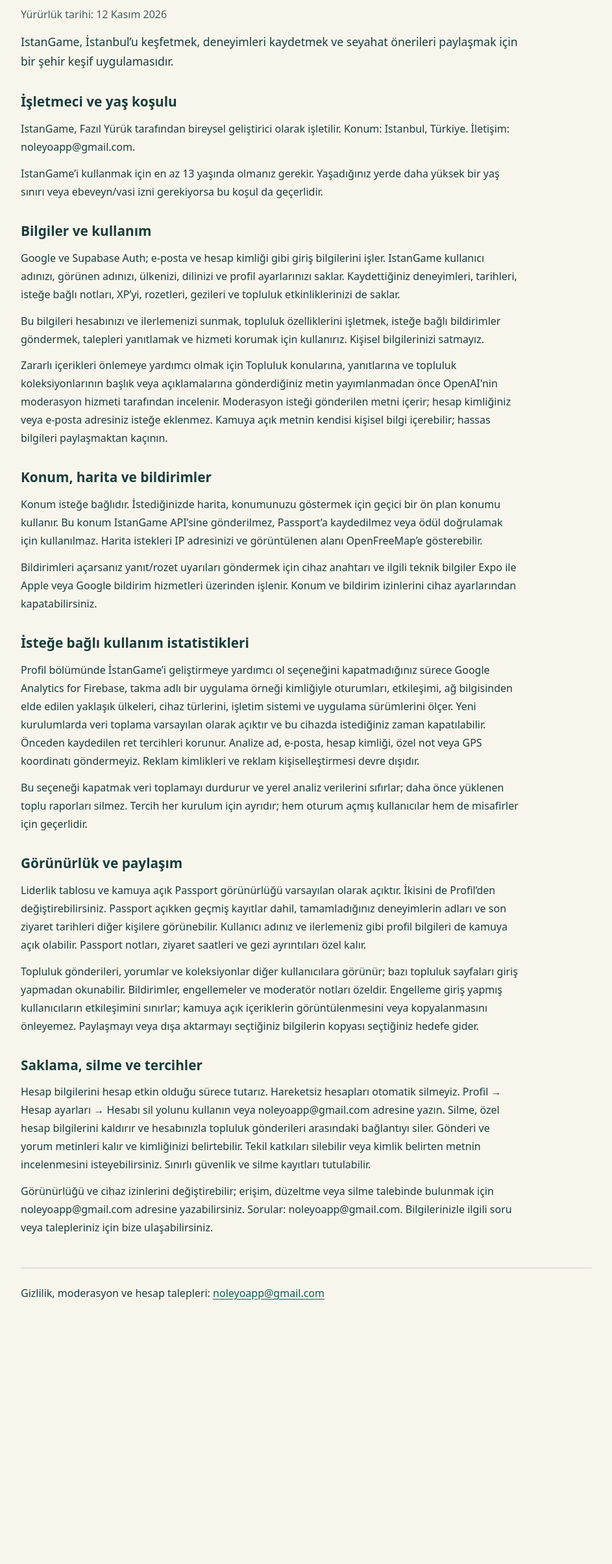
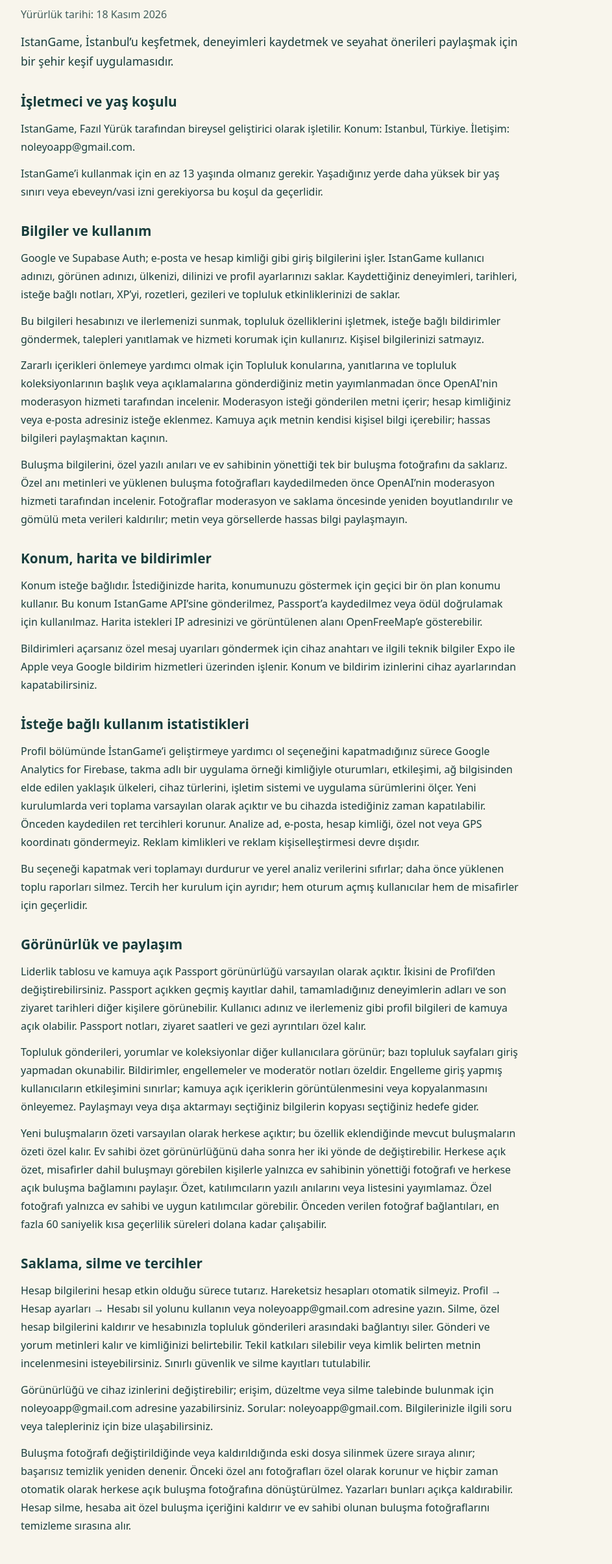
Before and after one commit to fazilyuruk/istangame-policies, a plain HTML site: page tr/privacy.html in a window 1280 px wide. Shown: the part 252-2659 px from the top of the page at 65% size, without its empty margins (168-1111 px from the left). Before the commit the page ends 2304 px from the top, so only its background shows below. Drawn offline with Linux system fonts and the light colour scheme.

Commit message:
Publish meeting recap and direct-message privacy disclosures

```diff
--- a/tr/privacy.html
+++ b/tr/privacy.html
@@ -17,7 +17,7 @@
 <a href="delete-account.html">Hesap silme</a></nav>
 <main>
 <h1>Gizlilik politikası</h1>
-<p class="date">Yürürlük tarihi: 12 Kasım 2026</p>
+<p class="date">Yürürlük tarihi: 18 Kasım 2026</p>
 <p class="intro">IstanGame, İstanbul’u keşfetmek, deneyimleri kaydetmek ve seyahat önerileri paylaşmak için bir şehir keşif uygulamasıdır.</p>
 <section>
 <h2>İşletmeci ve yaş koşulu</h2>
@@ -29,11 +29,12 @@
 <p>Google ve Supabase Auth; e-posta ve hesap kimliği gibi giriş bilgilerini işler. IstanGame kullanıcı adınızı, görünen adınızı, ülkenizi, dilinizi ve profil ayarlarınızı saklar. Kaydettiğiniz deneyimleri, tarihleri, isteğe bağlı notları, XP’yi, rozetleri, gezileri ve topluluk etkinliklerinizi de saklar.</p>
 <p>Bu bilgileri hesabınızı ve ilerlemenizi sunmak, topluluk özelliklerini işletmek, isteğe bağlı bildirimler göndermek, talepleri yanıtlamak ve hizmeti korumak için kullanırız. Kişisel bilgilerinizi satmayız.</p>
 <p>Zararlı içerikleri önlemeye yardımcı olmak için Topluluk konularına, yanıtlarına ve topluluk koleksiyonlarının başlık veya açıklamalarına gönderdiğiniz metin yayımlanmadan önce OpenAI&#39;nin moderasyon hizmeti tarafından incelenir. Moderasyon isteği gönderilen metni içerir; hesap kimliğiniz veya e-posta adresiniz isteğe eklenmez. Kamuya açık metnin kendisi kişisel bilgi içerebilir; hassas bilgileri paylaşmaktan kaçının.</p>
+<p>Buluşma bilgilerini, özel yazılı anıları ve ev sahibinin yönettiği tek bir buluşma fotoğrafını da saklarız. Özel anı metinleri ve yüklenen buluşma fotoğrafları kaydedilmeden önce OpenAI’nin moderasyon hizmeti tarafından incelenir. Fotoğraflar moderasyon ve saklama öncesinde yeniden boyutlandırılır ve gömülü meta verileri kaldırılır; metin veya görsellerde hassas bilgi paylaşmayın.</p>
 </section>
 <section>
 <h2>Konum, harita ve bildirimler</h2>
 <p>Konum isteğe bağlıdır. İstediğinizde harita, konumunuzu göstermek için geçici bir ön plan konumu kullanır. Bu konum IstanGame API’sine gönderilmez, Passport’a kaydedilmez veya ödül doğrulamak için kullanılmaz. Harita istekleri IP adresinizi ve görüntülenen alanı OpenFreeMap’e gösterebilir.</p>
-<p>Bildirimleri açarsanız yanıt/rozet uyarıları göndermek için cihaz anahtarı ve ilgili teknik bilgiler Expo ile Apple veya Google bildirim hizmetleri üzerinden işlenir. Konum ve bildirim izinlerini cihaz ayarlarından kapatabilirsiniz.</p>
+<p>Bildirimleri açarsanız özel mesaj uyarıları göndermek için cihaz anahtarı ve ilgili teknik bilgiler Expo ile Apple veya Google bildirim hizmetleri üzerinden işlenir. Konum ve bildirim izinlerini cihaz ayarlarından kapatabilirsiniz.</p>
 </section>
 <section>
 <h2>İsteğe bağlı kullanım istatistikleri</h2>
@@ -44,11 +45,13 @@
 <h2>Görünürlük ve paylaşım</h2>
 <p>Liderlik tablosu ve kamuya açık Passport görünürlüğü varsayılan olarak açıktır. İkisini de Profil’den değiştirebilirsiniz. Passport açıkken geçmiş kayıtlar dahil, tamamladığınız deneyimlerin adları ve son ziyaret tarihleri diğer kişilere görünebilir. Kullanıcı adınız ve ilerlemeniz gibi profil bilgileri de kamuya açık olabilir. Passport notları, ziyaret saatleri ve gezi ayrıntıları özel kalır.</p>
 <p>Topluluk gönderileri, yorumlar ve koleksiyonlar diğer kullanıcılara görünür; bazı topluluk sayfaları giriş yapmadan okunabilir. Bildirimler, engellemeler ve moderatör notları özeldir. Engelleme giriş yapmış kullanıcıların etkileşimini sınırlar; kamuya açık içeriklerin görüntülenmesini veya kopyalanmasını önleyemez. Paylaşmayı veya dışa aktarmayı seçtiğiniz bilgilerin kopyası seçtiğiniz hedefe gider.</p>
+<p>Yeni buluşmaların özeti varsayılan olarak herkese açıktır; bu özellik eklendiğinde mevcut buluşmaların özeti özel kalır. Ev sahibi özet görünürlüğünü daha sonra her iki yönde de değiştirebilir. Herkese açık özet, misafirler dahil buluşmayı görebilen kişilerle yalnızca ev sahibinin yönettiği fotoğrafı ve herkese açık buluşma bağlamını paylaşır. Özet, katılımcıların yazılı anılarını veya listesini yayımlamaz. Özel fotoğrafı yalnızca ev sahibi ve uygun katılımcılar görebilir. Önceden verilen fotoğraf bağlantıları, en fazla 60 saniyelik kısa geçerlilik süreleri dolana kadar çalışabilir.</p>
 </section>
 <section>
 <h2>Saklama, silme ve tercihler</h2>
 <p>Hesap bilgilerini hesap etkin olduğu sürece tutarız. Hareketsiz hesapları otomatik silmeyiz. Profil → Hesap ayarları → Hesabı sil yolunu kullanın veya noleyoapp@gmail.com adresine yazın. Silme, özel hesap bilgilerini kaldırır ve hesabınızla topluluk gönderileri arasındaki bağlantıyı siler. Gönderi ve yorum metinleri kalır ve kimliğinizi belirtebilir. Tekil katkıları silebilir veya kimlik belirten metnin incelenmesini isteyebilirsiniz. Sınırlı güvenlik ve silme kayıtları tutulabilir.</p>
 <p>Görünürlüğü ve cihaz izinlerini değiştirebilir; erişim, düzeltme veya silme talebinde bulunmak için noleyoapp@gmail.com adresine yazabilirsiniz. Sorular: noleyoapp@gmail.com. Bilgilerinizle ilgili soru veya talepleriniz için bize ulaşabilirsiniz.</p>
+<p>Buluşma fotoğrafı değiştirildiğinde veya kaldırıldığında eski dosya silinmek üzere sıraya alınır; başarısız temizlik yeniden denenir. Önceki özel anı fotoğrafları özel olarak korunur ve hiçbir zaman otomatik olarak herkese açık buluşma fotoğrafına dönüştürülmez. Yazarları bunları açıkça kaldırabilir. Hesap silme, hesaba ait özel buluşma içeriğini kaldırır ve ev sahibi olunan buluşma fotoğraflarını temizleme sırasına alır.</p>
 </section>
 </main>
 <footer>Gizlilik, moderasyon ve hesap talepleri: <a href="mailto:noleyoapp%40gmail.com">noleyoapp@gmail.com</a></footer>
```
Also changed, not shown: en/privacy.html (+5 -2 lines).
